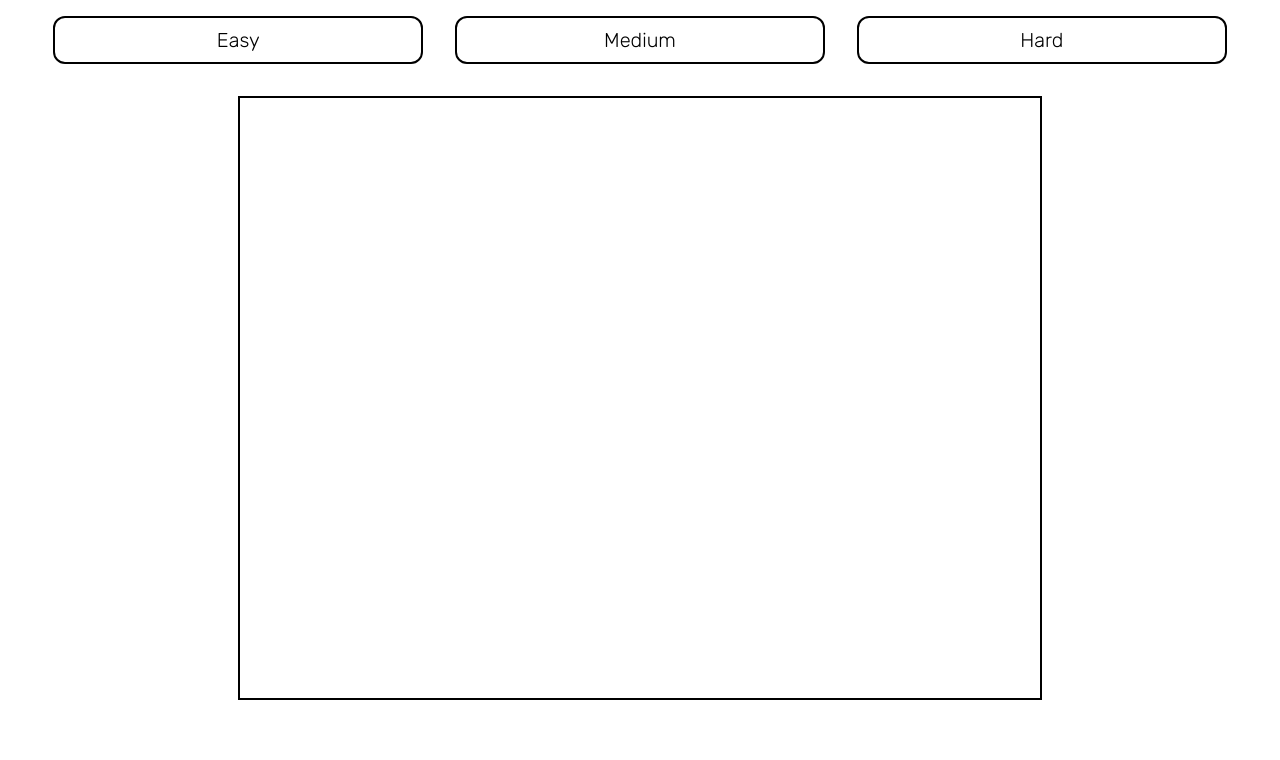
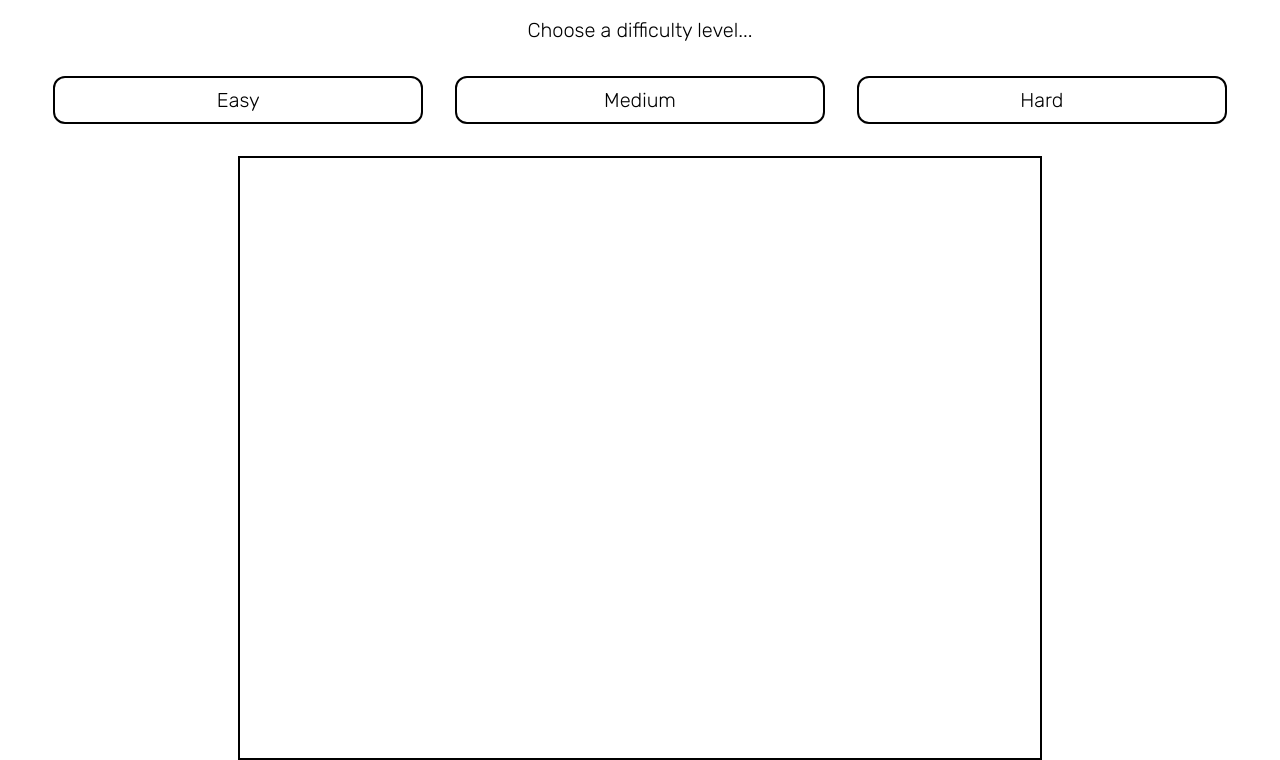
Before and after one commit to jaskarnmankoo/brick-breaker, a Gatsby site: page / in a window 1280 px wide. Shown: the part 126-886 px from the top of the page. Before the commit the page ends 826 px from the top, so only its background shows below. Built offline with nearby package versions, Linux system fonts and the light colour scheme; Gatsby itself is replaced by a stand-in of ours.

Commit message:
added difficulty level message

```diff
--- a/src/pages/index.js
+++ b/src/pages/index.js
@@ -482,6 +482,8 @@ export default function Home() {
           </p>
         )}
         {!gameMode && (
+          <>
+            <p className="text-xl text-center">Choose a difficulty level...</p>
             <div className="grid grid-cols-3">
               <button
                 className="game-mode"
@@ -502,6 +504,7 @@ export default function Home() {
                 Hard
               </button>
             </div>
+          </>
         )}
         <div className="grid grid-cols-1 justify-items-center">
           <canvas
```
Lines whose indentation alone changed are shown as unchanged.
